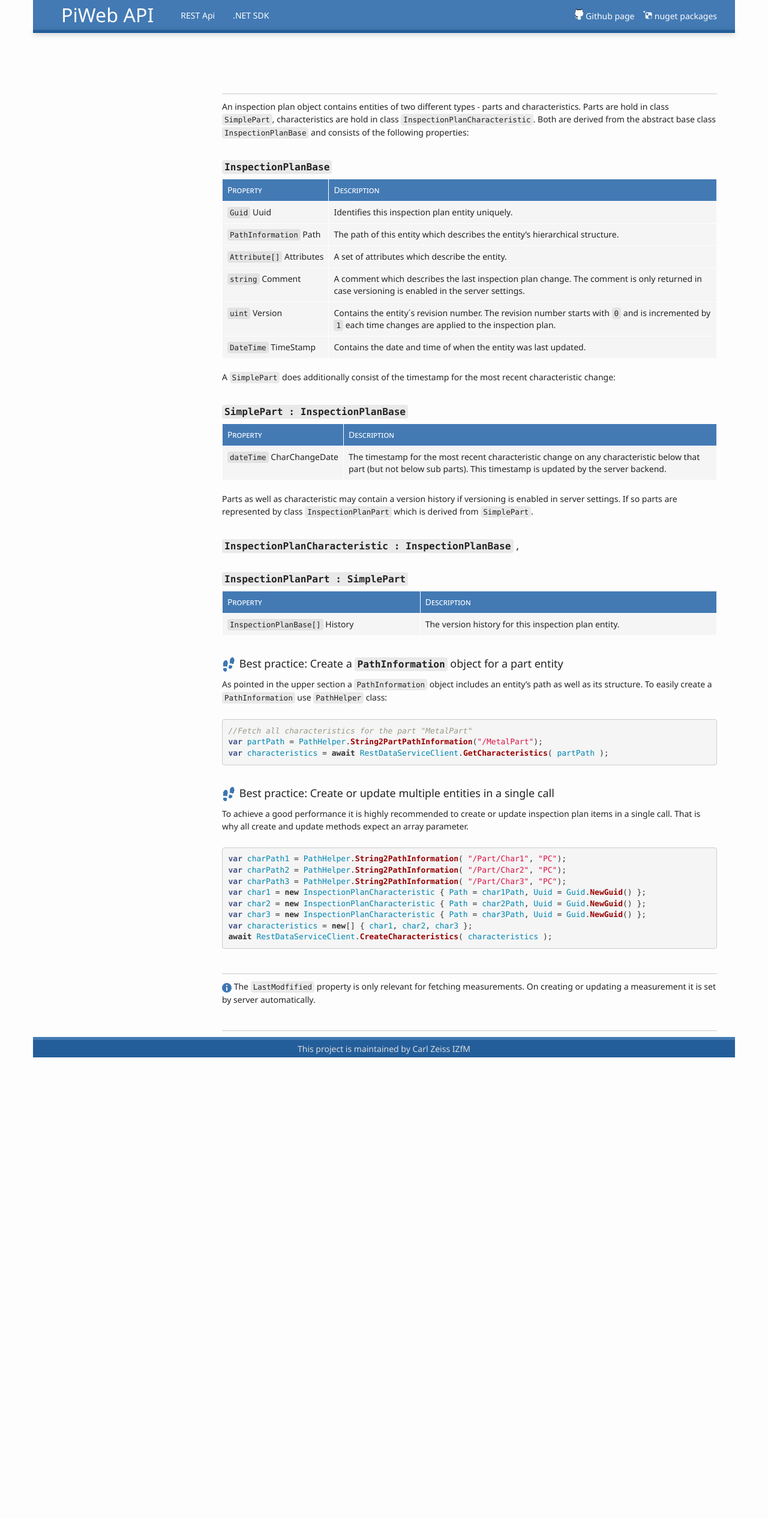
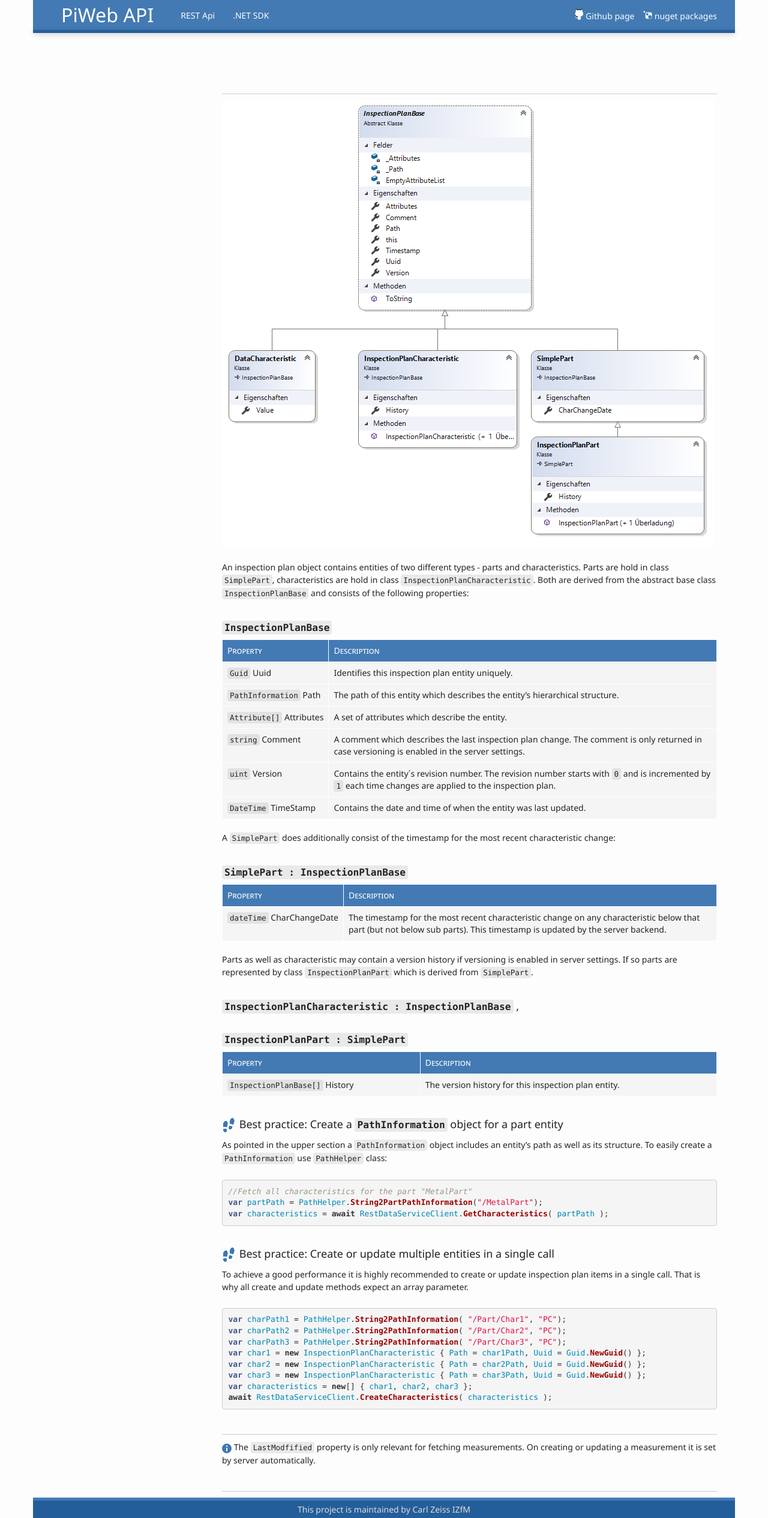
Before and after one commit to ZEISS-PiWeb/PiWeb-Api, a Jekyll site: the page built from _pages/022-basics.md, in a window 1280 px wide. Shown: the whole page at 60% size. Built offline with Jekyll 4.4.1, drawn with Linux system fonts in a browser that asks for light colours; our own code applies the rules of GitHub Pages for plain Markdown files; before the commit the page ends 1763 px from its top, so only the background shows below that.

Commit message:
Added image

```diff
--- a/_config.yml
+++ b/_config.yml
@@ -18,6 +18,7 @@ images:
   rawdataservice40: "![DatabaseAttach](/PiWeb-Api/images/database-attach40.png)"
   dataservice16: "![DatabaseTable](/PiWeb-Api/images/database-table.png)"
   rawdataservice16: "![DatabaseAttach](/PiWeb-Api/images/database-attach.png)"
+  inspectionplanSchema: "![InspectionPlanSchema](/PiWeb-Api/images/inspection-plan-schema.png)"
 sections:
   getLabel: <span class="label label-primary">Get</span>
   postLabel: <span class="label label-success">Post</span>
```
